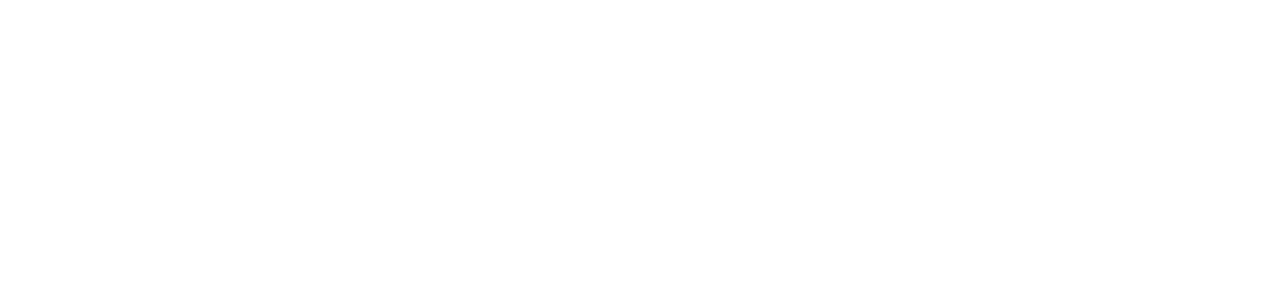
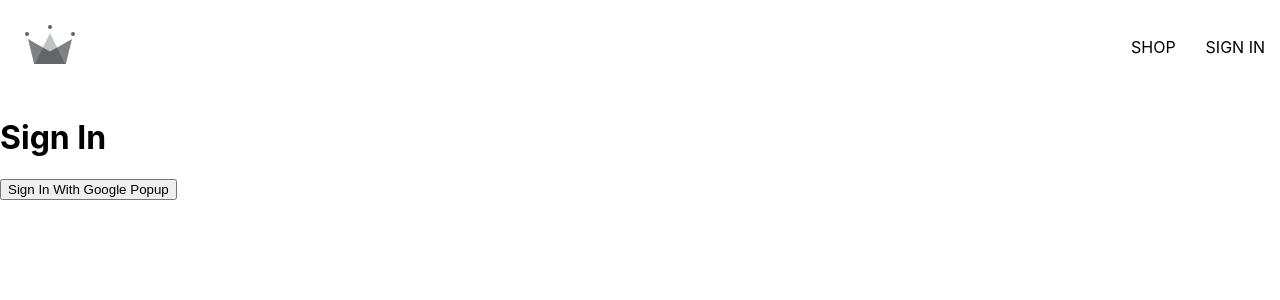
Before and after one commit to devxed43/e-com-clothing, a React (Create React App) app: page /sign-in in a window 1280 px wide. Before the commit this address had no page. Shown: the top 300 px of the page. Built offline with nearby package versions, Linux system fonts and the light colour scheme.

Commit message:
added authentication via firebase

```diff
--- a/package.json
+++ b/package.json
@@ -7,6 +7,7 @@
     "@testing-library/jest-dom": "^5.17.0",
     "@testing-library/react": "^13.4.0",
     "@testing-library/user-event": "^13.5.0",
+    "firebase": "^10.11.0",
     "react": "^18.2.0",
     "react-dom": "^18.2.0",
     "react-router-dom": "^6.22.3",
--- a/src/App.js
+++ b/src/App.js
@@ -2,6 +2,7 @@
 import Home from "./routes/home/home.component";
 import Navigation from "./routes/navigation/navigation.component";
 import Shop from "./routes/shop/shop.component";
+import SignIn from "./routes/sign-in/sign-in.component";
 
 const App = () => {
   return (
@@ -9,6 +10,7 @@
       <Route path="/" element={<Navigation />}>
         <Route index element={<Home />} />
         <Route path="shop" element={<Shop />} />
+        <Route path="sign-in" element={<SignIn />} />
       </Route>
     </Routes>
   );
--- a/src/routes/navigation/navigation.component.jsx
+++ b/src/routes/navigation/navigation.component.jsx
@@ -16,6 +16,9 @@
           <Link className="nav-link" to="/shop">
             SHOP
           </Link>
+          <Link className="nav-link" to="/sign-in">
+            SIGN IN
+          </Link>
         </div>
       </div>
       <Outlet />
--- /dev/null
+++ b/src/routes/sign-in/sign-in.component.jsx
@@ -0,0 +1,17 @@
+import { signInWithGooglePopup } from "../../utils/firebase/firebase.utils";
+
+const SignIn = () => {
+  const logGoogleUser = async () => {
+    const response = await signInWithGooglePopup();
+    console.log(response);
+  };
+
+  return (
+    <div>
+      <h1>Sign In</h1>
+      <button onClick={logGoogleUser}>Sign In With Google Popup</button>
+    </div>
+  );
+};
+
+export default SignIn;
--- /dev/null
+++ b/src/utils/firebase/firebase.utils.js
@@ -0,0 +1,30 @@
+import { initializeApp } from "firebase/app";
+import {
+  getAuth,
+  signInWithRedirect,
+  signInWithPopup,
+  GoogleAuthProvider,
+} from "firebase/auth";
+
+const firebaseConfig = {
+  apiKey: "AIzaSyD577yo1FG7AkykvVhBl0P3fl3u6PkIay8",
+  authDomain: "e-commerce-clothing-a453d.firebaseapp.com",
+  projectId: "e-commerce-clothing-a453d",
+  storageBucket: "e-commerce-clothing-a453d.appspot.com",
+  messagingSenderId: "375147427988",
+  appId: "1:375147427988:web:471ee526c05a531e459c81",
+};
+
+const app = initializeApp(firebaseConfig);
+
+// select which account to sign in with
+// GoogleAuthProvider is a class, so needs new keyword
+const googleProvider = new GoogleAuthProvider();
+googleProvider.setCustomParameters({
+  prompt: "select_account",
+});
+
+// can only be on auth token
+export const auth = getAuth();
+export const signInWithGooglePopup = () =>
+  signInWithPopup(auth, googleProvider);
```
Also changed, not shown: 1 other file (tests, documents, lock files or other folders).
